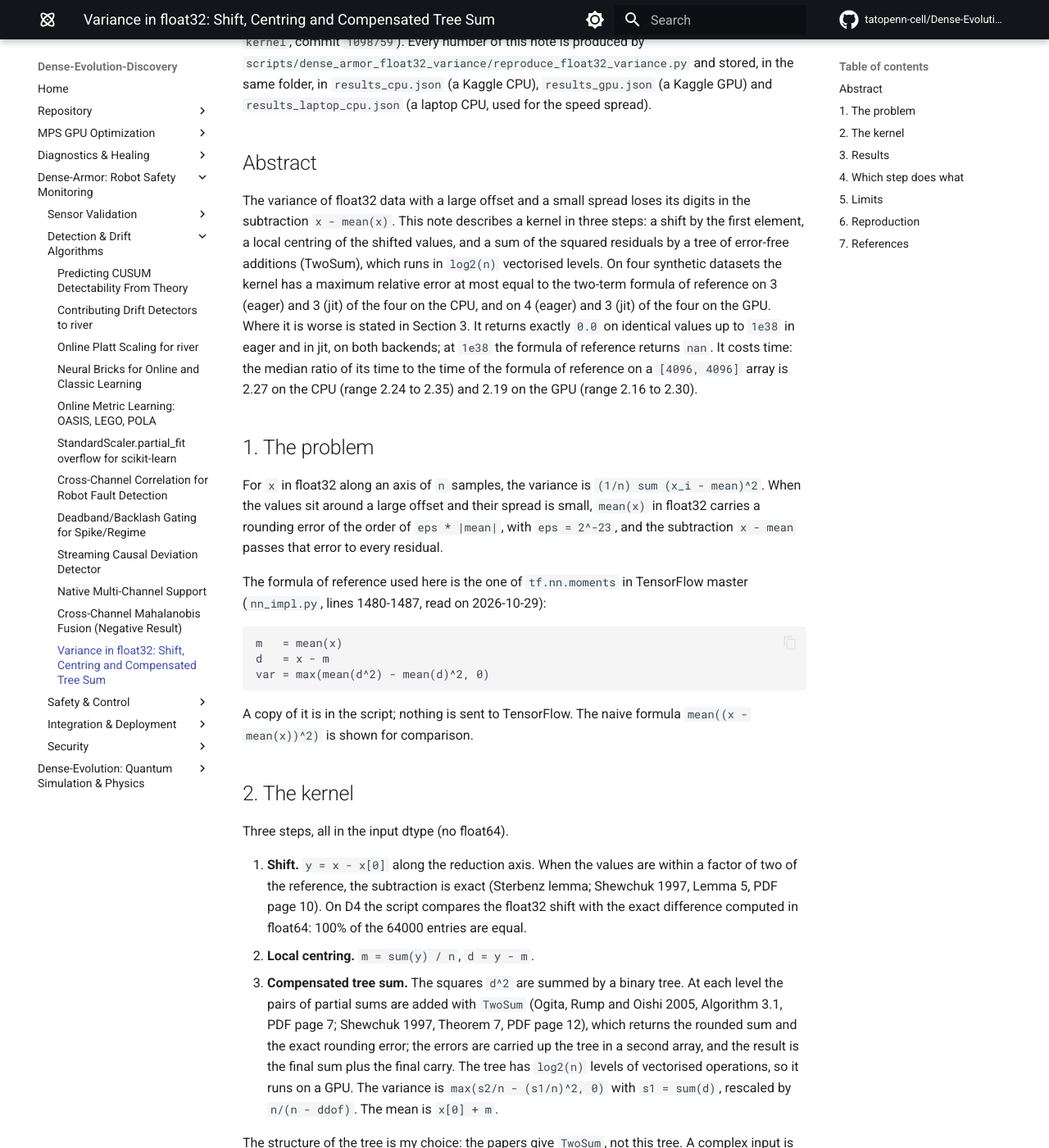
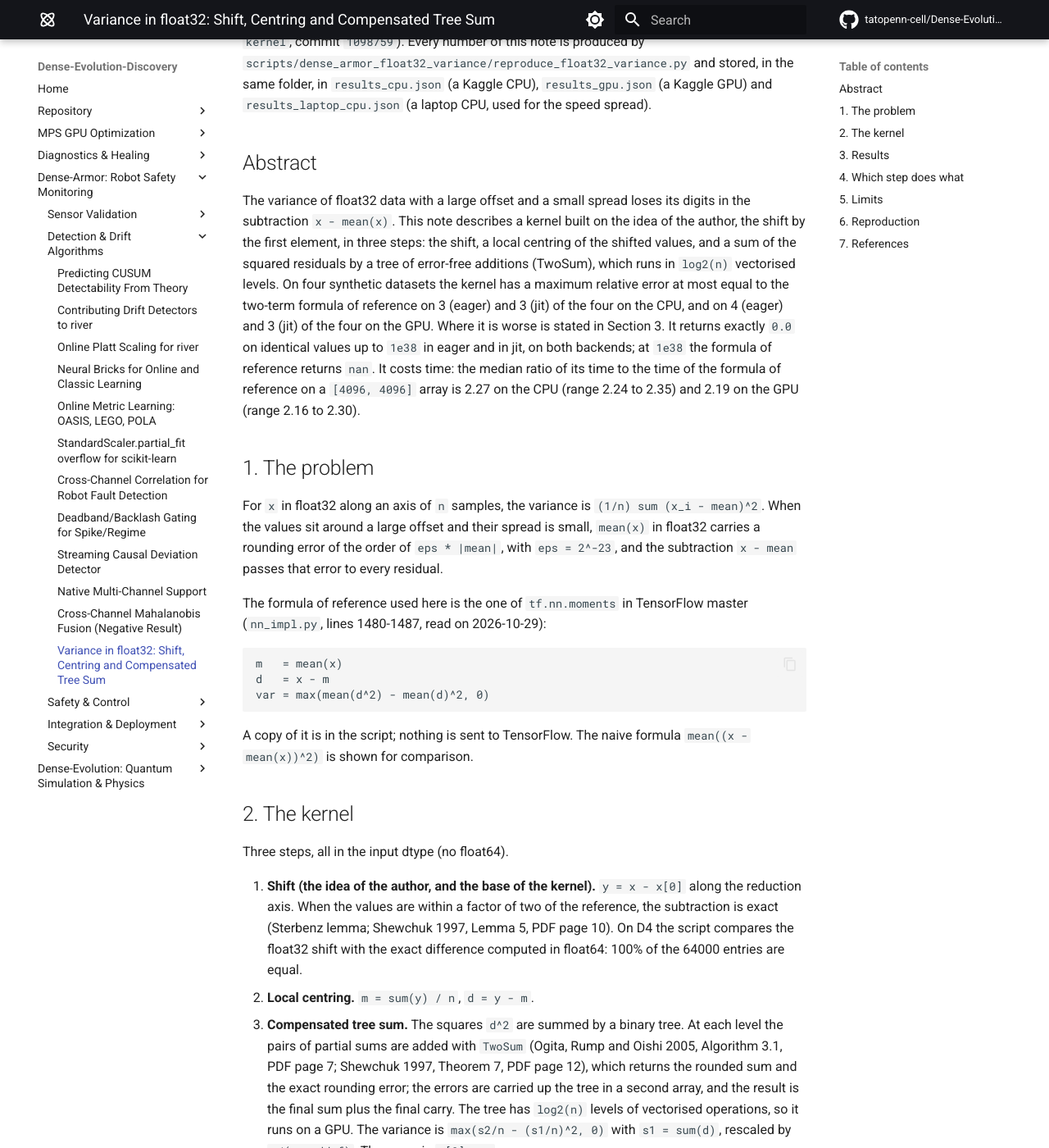
Before and after one commit to tatopenn-cell/Dense-Evolution-Discovery, an MkDocs documentation site: the page built from docs/dense_armor_float32_variance.md, in a window 1280 px wide and 1400 px high, scrolled down 250 px. Shown: the whole window at 82% size. Built offline with MkDocs 1.6.1 and Material for MkDocs 9.7.7, drawn with Linux system fonts in a browser that asks for light colours; comment, search, counter and statistics services are not loaded; some of the changed text lies outside the part shown.

Commit message:
docs: state in the float32 variance page that the shift by the first element is the idea of the author and the base of the kernel

```diff
--- a/docs/dense_armor_float32_variance.md
+++ b/docs/dense_armor_float32_variance.md
@@ -7,7 +7,7 @@
 
 ## Abstract
 
-The variance of float32 data with a large offset and a small spread loses its digits in the subtraction `x - mean(x)`. This note describes a kernel in three steps: a shift by the first element, a local centring of the shifted values, and a sum of the squared residuals by a tree of error-free additions (TwoSum), which runs in `log2(n)` vectorised levels. On four synthetic datasets the kernel has a maximum relative error at most equal to the two-term formula of reference on 3 (eager) and 3 (jit) of the four on the CPU, and on 4 (eager) and 3 (jit) of the four on the GPU. Where it is worse is stated in Section 3. It returns exactly `0.0` on identical values up to `1e38` in eager and in jit, on both backends; at `1e38` the formula of reference returns `nan`. It costs time: the median ratio of its time to the time of the formula of reference on a `[4096, 4096]` array is 2.27 on the CPU (range 2.24 to 2.35) and 2.19 on the GPU (range 2.16 to 2.30).
+The variance of float32 data with a large offset and a small spread loses its digits in the subtraction `x - mean(x)`. This note describes a kernel built on the idea of the author, the shift by the first element, in three steps: the shift, a local centring of the shifted values, and a sum of the squared residuals by a tree of error-free additions (TwoSum), which runs in `log2(n)` vectorised levels. On four synthetic datasets the kernel has a maximum relative error at most equal to the two-term formula of reference on 3 (eager) and 3 (jit) of the four on the CPU, and on 4 (eager) and 3 (jit) of the four on the GPU. Where it is worse is stated in Section 3. It returns exactly `0.0` on identical values up to `1e38` in eager and in jit, on both backends; at `1e38` the formula of reference returns `nan`. It costs time: the median ratio of its time to the time of the formula of reference on a `[4096, 4096]` array is 2.27 on the CPU (range 2.24 to 2.35) and 2.19 on the GPU (range 2.16 to 2.30).
 
 ## 1. The problem
 
@@ -25,11 +25,11 @@
 
 Three steps, all in the input dtype (no float64).
 
-1. **Shift.** `y = x - x[0]` along the reduction axis. When the values are within a factor of two of the reference, the subtraction is exact (Sterbenz lemma; Shewchuk 1997, Lemma 5, PDF page 10). On D4 the script compares the float32 shift with the exact difference computed in float64: 100% of the 64000 entries are equal.
+1. **Shift (the idea of the author, and the base of the kernel).** `y = x - x[0]` along the reduction axis. When the values are within a factor of two of the reference, the subtraction is exact (Sterbenz lemma; Shewchuk 1997, Lemma 5, PDF page 10). On D4 the script compares the float32 shift with the exact difference computed in float64: 100% of the 64000 entries are equal.
 2. **Local centring.** `m = sum(y) / n`, `d = y - m`.
 3. **Compensated tree sum.** The squares `d^2` are summed by a binary tree. At each level the pairs of partial sums are added with `TwoSum` (Ogita, Rump and Oishi 2005, Algorithm 3.1, PDF page 7; Shewchuk 1997, Theorem 7, PDF page 12), which returns the rounded sum and the exact rounding error; the errors are carried up the tree in a second array, and the result is the final sum plus the final carry. The tree has `log2(n)` levels of vectorised operations, so it runs on a GPU. The variance is `max(s2/n - (s1/n)^2, 0)` with `s1 = sum(d)`, rescaled by `n/(n - ddof)`. The mean is `x[0] + m`.
 
-The structure of the tree is my choice: the papers give `TwoSum`, not this tree. A complex input is split into real and imaginary part and the two variances are added, which is `E|z - mean(z)|^2`.
+The Sterbenz lemma explains why the shift is exact; it does not give the idea of using it as the first step of a variance. The compensated tree is an addition to the author's shift. The structure of the tree is my choice: the papers give `TwoSum`, not this tree. A complex input is split into real and imaginary part and the two variances are added, which is `E|z - mean(z)|^2`.
 
 The kernel in the repository and the version written again in the script are equal bit for bit on the datasets D1, D2, D3, D4 on both backends.
 
```
